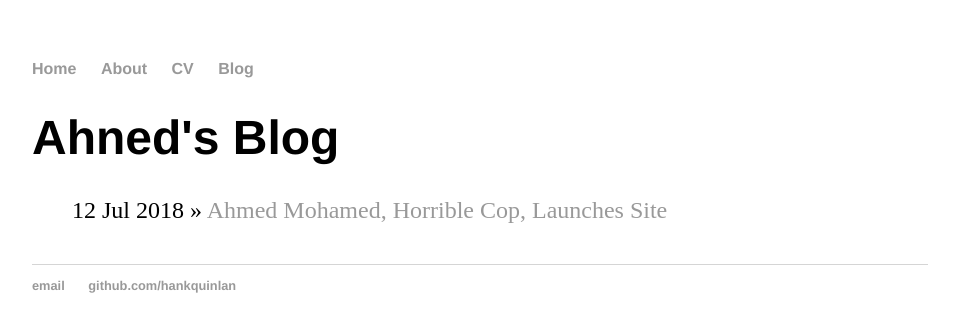
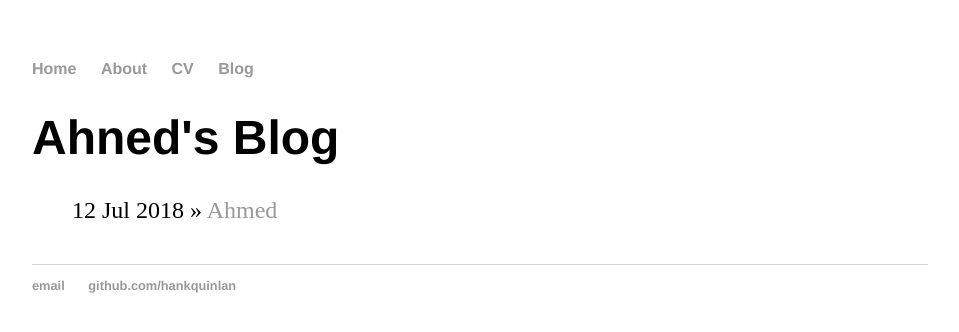
Before and after one commit to Ahmed0028/Ahmed0028.github.io1, a Jekyll site: the page built from blog/index.html, in a window 1280 px wide. Shown: the top 332 px of the page, without its empty margins (160-1119 px from the left). Built offline with Jekyll 4.4.1, drawn with Linux system fonts in a browser that asks for light colours.

Commit message:
Update 2018-07-12-Ahmed-site-launched.md

```diff
--- a/_posts/2018-07-12-Ahmed-site-launched.md
+++ b/_posts/2018-07-12-Ahmed-site-launched.md
@@ -1,6 +1,6 @@
 ---
 layout: post
-title: "Ahmed Mohamed, Horrible Cop, Launches Site"
+title: "Ahmed"
 date: 2018-07-12
 ---
 
```
